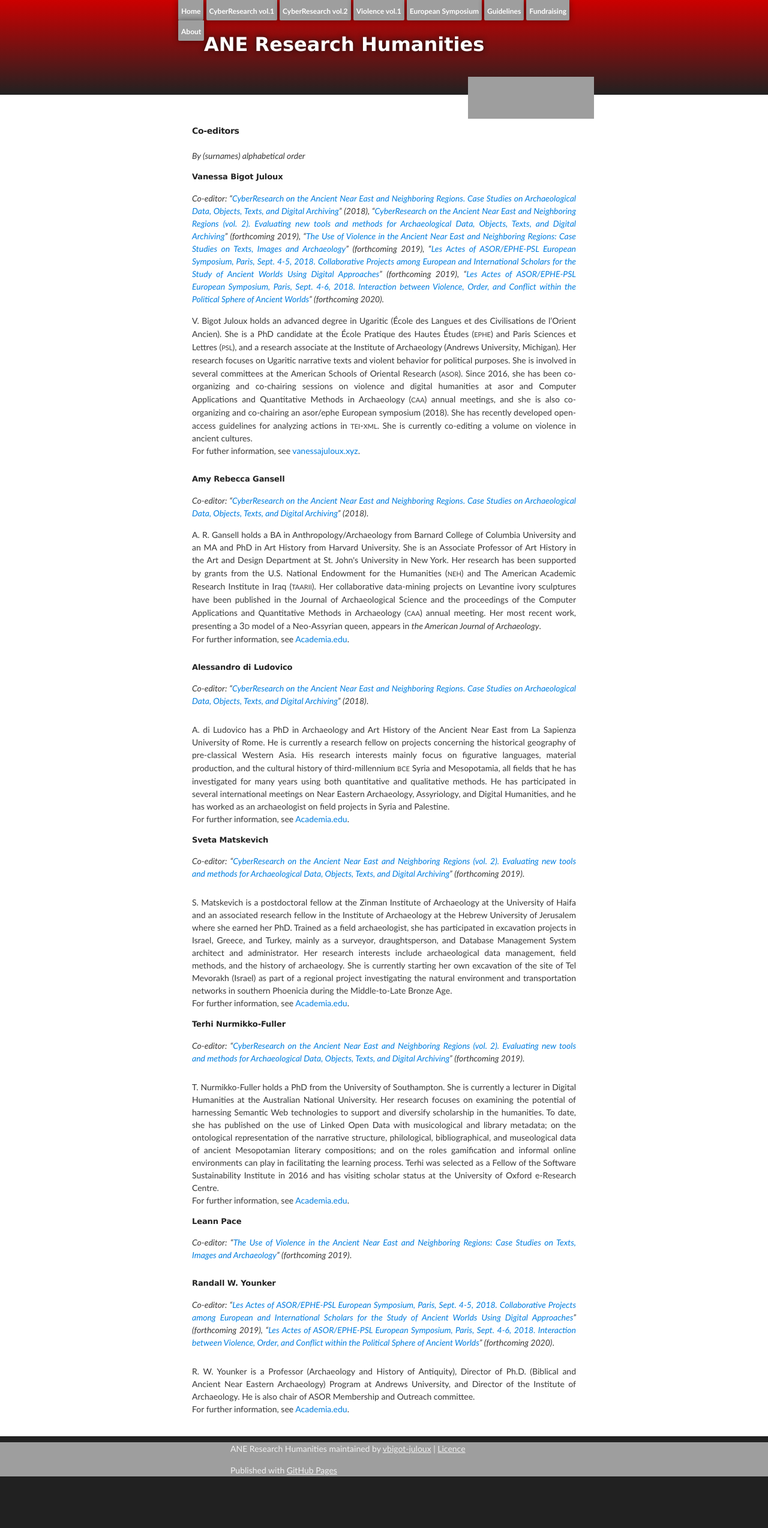
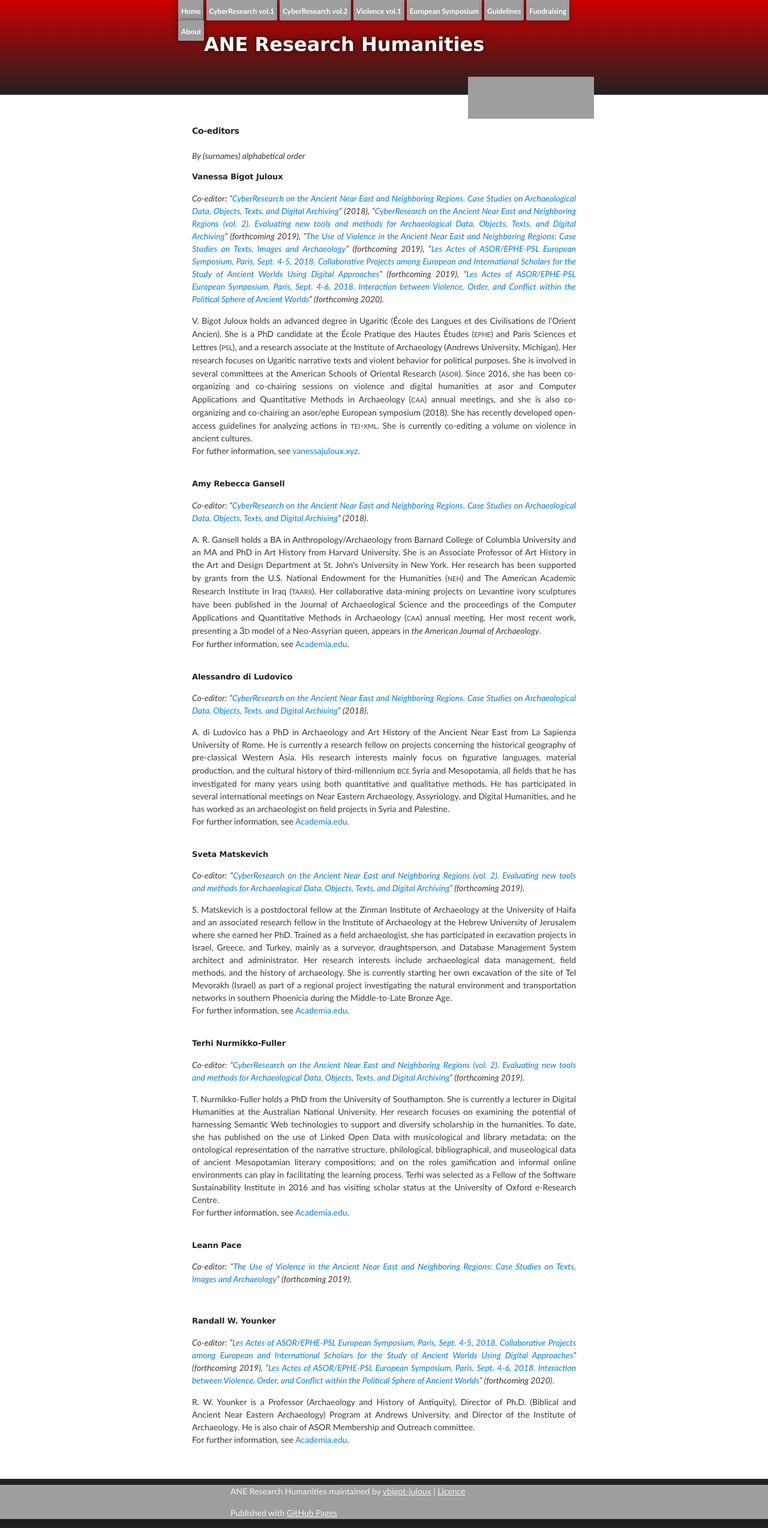
Before and after one commit to vbigot-juloux/ane-research-humanities, a Jekyll site: the page built from About.md, in a window 1280 px wide. Shown: the whole page at 60% size. Built offline with Jekyll 4.4.1, drawn with Linux system fonts in a browser that asks for light colours; the repository's description, which GitHub fills in, is left out; before the commit the page ends 2477 px from its top, so only the background shows below that; grey boxes are pictures that could not be loaded.

Commit message:
Update About.md

```diff
--- a/About.md
+++ b/About.md
@@ -8,36 +8,36 @@ _By (surnames) alphabetical order_
 
 <h3><a name="bigot-juloux"></a>Vanessa Bigot Juloux</h3>
 <p><em>Co-editor: “<a href="http://ane-research-humanities.science/docs/CyberResearch-vol1">CyberResearch on the Ancient Near East and Neighboring Regions. Case Studies on Archaeological Data, Objects, Texts, and Digital Archiving</a>” (2018), “<a href="http://ane-research-humanities.science/docs/CyberResearch-vol2">CyberResearch on the Ancient Near East and Neighboring Regions (vol. 2). Evaluating new tools and methods for Archaeological Data, Objects, Texts, and Digital Archiving</a>” (forthcoming 2019), “<a href="http://ane-research-humanities.science/docs/Violence-vol1">The Use of Violence in the Ancient Near East and Neighboring Regions: Case Studies on Texts, Images and Archaeology</a>” (forthcoming 2019), “<a href="http://ane-research-humanities.science/docs/ASOR-EPHE-PSL-European-Symposium">Les Actes of ASOR/EPHE-PSL European Symposium, Paris, Sept. 4-5, 2018. Collaborative Projects among European and International Scholars for the Study of Ancient Worlds Using Digital Approaches</a>” (forthcoming 2019), “<a href="http://ane-research-humanities.science/docs/ASOR-EPHE-PSL-European-Symposium">Les Actes of ASOR/EPHE-PSL European Symposium, Paris, Sept. 4-6, 2018. Interaction between Violence, Order, and Conflict within the Political Sphere of Ancient Worlds</a>” (forthcoming 2020).</em></p>
-<p style="padding-bottom: 12px">V. Bigot Juloux holds an advanced degree in Ugaritic (École des Langues et des Civilisations de l’Orient Ancien). She is a PhD candidate at the École Pratique des Hautes Études (<span class="small">ephe</span>) and Paris Sciences et Lettres (<span class="small">psl</span>), and a research associate at the Institute of Archaeology (Andrews University, Michigan). Her research focuses on Ugaritic narrative texts and violent behavior for political purposes. She is involved in several committees at the American Schools of Oriental Research (<span class="small">asor</span>). Since 2016, she has been co-organizing and co-chairing sessions on violence and digital humanities at asor and Computer Applications and Quantitative Methods in Archaeology (<span class="small">caa</span>) annual meetings, and she is also co-organizing and co-chairing an asor/ephe European symposium (2018). She has recently developed open-access guidelines for analyzing actions in <span class="small">tei-xml</span>. She is currently co-editing a volume on violence in ancient cultures.<br />
+<p style="padding-bottom: 20px">V. Bigot Juloux holds an advanced degree in Ugaritic (École des Langues et des Civilisations de l’Orient Ancien). She is a PhD candidate at the École Pratique des Hautes Études (<span class="small">ephe</span>) and Paris Sciences et Lettres (<span class="small">psl</span>), and a research associate at the Institute of Archaeology (Andrews University, Michigan). Her research focuses on Ugaritic narrative texts and violent behavior for political purposes. She is involved in several committees at the American Schools of Oriental Research (<span class="small">asor</span>). Since 2016, she has been co-organizing and co-chairing sessions on violence and digital humanities at asor and Computer Applications and Quantitative Methods in Archaeology (<span class="small">caa</span>) annual meetings, and she is also co-organizing and co-chairing an asor/ephe European symposium (2018). She has recently developed open-access guidelines for analyzing actions in <span class="small">tei-xml</span>. She is currently co-editing a volume on violence in ancient cultures.<br />
 For futher information, see <a href="http://vanessajuloux.xyz" target="_blank">vanessajuloux.xyz</a>.</p>
 
 <h3><a name="gansell"></a>Amy Rebecca Gansell</h3>
 <p><em>Co-editor: “<a href="http://ane-research-humanities.science/docs/CyberResearch-vol1">CyberResearch on the Ancient Near East and Neighboring Regions. Case Studies on Archaeological Data, Objects, Texts, and Digital Archiving</a>” (2018)</em>. </p>
-<p style="padding-bottom: 12px">A. R. Gansell holds a BA in Anthropology/Archaeology from Barnard College of Columbia University and an MA and PhD in Art History from Harvard University. She is an Associate Professor of Art History in the Art and Design Department at St. John's University in New York. Her research has been supported by grants from   the U.S. National Endowment for the Humanities (<span class="small">neh</span>) and The American Academic Research Institute in Iraq (<span class="small">taarii</span>). Her collaborative data-mining projects on Levantine ivory sculptures have been published in the Journal of Archaeological Science and the proceedings of the Computer Applications and Quantitative Methods in Archaeology (<span class="small">caa</span>) annual meeting. Her most recent work, presenting a <span class="small">3d</span> model of a Neo-Assyrian queen, appears in <em>the American Journal of Archaeology</em>.<br />
+<p style="padding-bottom: 20px">A. R. Gansell holds a BA in Anthropology/Archaeology from Barnard College of Columbia University and an MA and PhD in Art History from Harvard University. She is an Associate Professor of Art History in the Art and Design Department at St. John's University in New York. Her research has been supported by grants from   the U.S. National Endowment for the Humanities (<span class="small">neh</span>) and The American Academic Research Institute in Iraq (<span class="small">taarii</span>). Her collaborative data-mining projects on Levantine ivory sculptures have been published in the Journal of Archaeological Science and the proceedings of the Computer Applications and Quantitative Methods in Archaeology (<span class="small">caa</span>) annual meeting. Her most recent work, presenting a <span class="small">3d</span> model of a Neo-Assyrian queen, appears in <em>the American Journal of Archaeology</em>.<br />
 For further information, see <a href="https://stjohns.academia.edu/AmyRebeccaGansell" target="_blank">Academia.edu</a>.</p>
 
 <h3><a name="ludovico"></a>Alessandro di Ludovico</h3>
-<p style="padding-bottom: 12px"><em>Co-editor: “<a href="http://ane-research-humanities.science/docs/CyberResearch-vol1">CyberResearch on the Ancient Near East and Neighboring Regions. Case Studies on Archaeological Data, Objects, Texts, and Digital Archiving</a>” (2018)</em>. </p>
-<p>A. di Ludovico has a PhD in Archaeology and Art History of the Ancient Near East from La Sapienza University of Rome. He is currently a research fellow on projects concerning the historical geography of pre-classical Western Asia. His research interests mainly focus on figurative languages, material production, and the cultural history of third-millennium <span class="small">bce</span> Syria and Mesopotamia, all fields that he has investigated for many years using both quantitative and qualitative methods. He has participated in several international meetings on Near Eastern Archaeology, Assyriology, and Digital Humanities, and he has worked as an archaeologist on field projects in Syria and Palestine.<br />
+<p><em>Co-editor: “<a href="http://ane-research-humanities.science/docs/CyberResearch-vol1">CyberResearch on the Ancient Near East and Neighboring Regions. Case Studies on Archaeological Data, Objects, Texts, and Digital Archiving</a>” (2018)</em>. </p>
+<p style="padding-bottom: 20px">A. di Ludovico has a PhD in Archaeology and Art History of the Ancient Near East from La Sapienza University of Rome. He is currently a research fellow on projects concerning the historical geography of pre-classical Western Asia. His research interests mainly focus on figurative languages, material production, and the cultural history of third-millennium <span class="small">bce</span> Syria and Mesopotamia, all fields that he has investigated for many years using both quantitative and qualitative methods. He has participated in several international meetings on Near Eastern Archaeology, Assyriology, and Digital Humanities, and he has worked as an archaeologist on field projects in Syria and Palestine.<br />
 For further information, see <a href="https://uniroma1.academia.edu/AlessandroDiLudovico" target="_blank">Academia.edu</a>.</p>
 
 <h3><a name="matskevich"></a>Sveta Matskevich</h3>
-<p style="padding-bottom: 12px"><em>Co-editor: “<a href="http://ane-research-humanities.science/docs/CyberResearch-vol2">CyberResearch on the Ancient Near East and Neighboring Regions (vol. 2). Evaluating new tools and methods for Archaeological Data, Objects, Texts, and Digital Archiving</a>” (forthcoming 2019)</em>. </p>
-<p>S. Matskevich is a postdoctoral fellow at the Zinman Institute of Archaeology at the University of Haifa and an associated research fellow in the Institute of Archaeology at the Hebrew University of Jerusalem where she earned her PhD. Trained as a field archaeologist, she has participated in excavation projects in Israel, Greece, and Turkey, mainly as a surveyor, draughtsperson, and Database Management System architect and administrator. Her research interests include archaeological
+<p><em>Co-editor: “<a href="http://ane-research-humanities.science/docs/CyberResearch-vol2">CyberResearch on the Ancient Near East and Neighboring Regions (vol. 2). Evaluating new tools and methods for Archaeological Data, Objects, Texts, and Digital Archiving</a>” (forthcoming 2019)</em>. </p>
+<p style="padding-bottom: 20px">S. Matskevich is a postdoctoral fellow at the Zinman Institute of Archaeology at the University of Haifa and an associated research fellow in the Institute of Archaeology at the Hebrew University of Jerusalem where she earned her PhD. Trained as a field archaeologist, she has participated in excavation projects in Israel, Greece, and Turkey, mainly as a surveyor, draughtsperson, and Database Management System architect and administrator. Her research interests include archaeological
 data management, field methods, and the history of archaeology. She is currently starting her own excavation of the site of Tel Mevorakh (Israel) as part of a regional project investigating the natural environment and transportation networks in southern Phoenicia during the Middle-to-Late Bronze Age.<br />
 For further information, see <a href="https://huji.academia.edu/SvetaMatskevich" target="_blank">Academia.edu</a>.</p>
 
 <h3><a name="ludovico"></a>Terhi Nurmikko-Fuller</h3>
-<p style="padding-bottom: 12px"><em>Co-editor: “<a href="http://ane-research-humanities.science/docs/CyberResearch-vol2">CyberResearch on the Ancient Near East and Neighboring Regions (vol. 2). Evaluating new tools and methods for Archaeological Data, Objects, Texts, and Digital Archiving</a>” (forthcoming 2019)</em>. </p>
-<p>T. Nurmikko-Fuller holds a PhD from the University of Southampton. She is currently a lecturer in Digital Humanities at the Australian National University. Her research focuses on examining the potential of harnessing Semantic Web technologies to support and diversify scholarship in the humanities. To date, she has published on the use of Linked Open Data with musicological and library metadata; on the
+<p><em>Co-editor: “<a href="http://ane-research-humanities.science/docs/CyberResearch-vol2">CyberResearch on the Ancient Near East and Neighboring Regions (vol. 2). Evaluating new tools and methods for Archaeological Data, Objects, Texts, and Digital Archiving</a>” (forthcoming 2019)</em>. </p>
+<p style="padding-bottom: 20px">T. Nurmikko-Fuller holds a PhD from the University of Southampton. She is currently a lecturer in Digital Humanities at the Australian National University. Her research focuses on examining the potential of harnessing Semantic Web technologies to support and diversify scholarship in the humanities. To date, she has published on the use of Linked Open Data with musicological and library metadata; on the
 ontological representation of the narrative structure, philological, bibliographical, and museological data of ancient Mesopotamian literary compositions; and on the roles gamification and informal online environments can play in facilitating the learning process. Terhi was selected as a Fellow of the Software Sustainability Institute in 2016 and has visiting scholar status at the University of Oxford e-Research Centre.<br />
 For further information, see <a href="https://anu-au.academia.edu/TerhiNurmikkoFuller" target="_blank">Academia.edu</a>.</p>
 
 <h3><a name="pace"></a>Leann Pace</h3>
-<p style="padding-bottom: 12px"><em>Co-editor: “<a href="http://ane-research-humanities.science/docs/Violence-vol1">The Use of Violence in the Ancient Near East and Neighboring Regions: Case Studies on Texts, Images and Archaeology</a>” (forthcoming 2019)</em>. </p>
-
+<p><em>Co-editor: “<a href="http://ane-research-humanities.science/docs/Violence-vol1">The Use of Violence in the Ancient Near East and Neighboring Regions: Case Studies on Texts, Images and Archaeology</a>” (forthcoming 2019)</em>. </p>
+<p style="padding-bottom: 20px"></p>
 
 <h3><a name="younker"></a>Randall W. Younker</h3>
-<p style="padding-bottom: 12px"><em>Co-editor: “<a href="http://ane-research-humanities.science/docs/ASOR-EPHE-PSL-European-Symposium">Les Actes of ASOR/EPHE-PSL European Symposium, Paris, Sept. 4-5, 2018. Collaborative Projects among European and International Scholars for the Study of Ancient Worlds Using Digital Approaches</a>” (forthcoming 2019), “<a href="http://ane-research-humanities.science/docs/ASOR-EPHE-PSL-European-Symposium">Les Actes of ASOR/EPHE-PSL European Symposium, Paris, Sept. 4-6, 2018. Interaction between Violence, Order, and Conflict within the Political Sphere of Ancient Worlds</a>” (forthcoming 2020)</em>. </p>
-<p>R. W. Younker is a Professor (Archaeology and History of Antiquity), Director of Ph.D. (Biblical and Ancient Near Eastern Archaeology) Program at Andrews University, and Director of the Institute of Archaeology. He is also chair of ASOR Membership and Outreach committee.<br />
+<p><em>Co-editor: “<a href="http://ane-research-humanities.science/docs/ASOR-EPHE-PSL-European-Symposium">Les Actes of ASOR/EPHE-PSL European Symposium, Paris, Sept. 4-5, 2018. Collaborative Projects among European and International Scholars for the Study of Ancient Worlds Using Digital Approaches</a>” (forthcoming 2019), “<a href="http://ane-research-humanities.science/docs/ASOR-EPHE-PSL-European-Symposium">Les Actes of ASOR/EPHE-PSL European Symposium, Paris, Sept. 4-6, 2018. Interaction between Violence, Order, and Conflict within the Political Sphere of Ancient Worlds</a>” (forthcoming 2020)</em>. </p>
+<p style="padding-bottom: 20px">R. W. Younker is a Professor (Archaeology and History of Antiquity), Director of Ph.D. (Biblical and Ancient Near Eastern Archaeology) Program at Andrews University, and Director of the Institute of Archaeology. He is also chair of ASOR Membership and Outreach committee.<br />
 For further information, see <a href="https://www.andrews.edu/sem/faculty_staff/faculty/randall-younker.html" target="_blank">Academia.edu</a>.</p>
```
